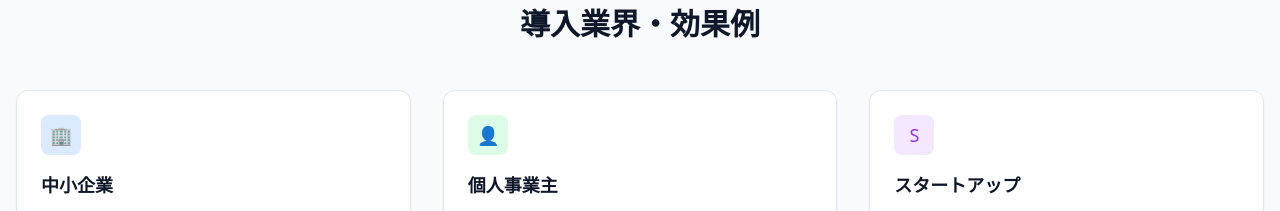
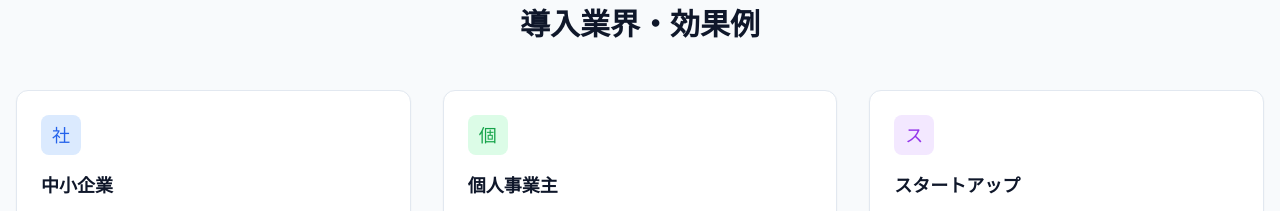
Before and after one commit to tech-forward/corporate-website, a Next.js app: page /case-studies in a window 1280 px wide. Shown: the part 1720-1931 px from the top of the page. Built offline with nearby package versions, Linux system fonts and the light colour scheme.

Commit message:
feat: add case studies page with initial layout and routing

```diff
--- a/app/case-studies/page.tsx
+++ b/app/case-studies/page.tsx
@@ -120,7 +120,7 @@ export default function CaseStudiesPage() {
             <div className="grid md:grid-cols-2 lg:grid-cols-3 gap-8">
               <div className="bg-white p-6 rounded-xl shadow-sm border border-slate-200">
                 <div className="w-10 h-10 bg-blue-100 rounded-lg flex items-center justify-center mb-4">
-                  <span className="text-blue-600 text-lg">🏢</span>
+                  <span className="text-blue-600 text-lg">社</span>
                 </div>
                 <h3 className="text-lg font-semibold text-slate-900 mb-3">中小企業</h3>
                 <ul className="text-slate-600 text-sm space-y-1">
@@ -132,7 +132,7 @@ export default function CaseStudiesPage() {
               </div>
               <div className="bg-white p-6 rounded-xl shadow-sm border border-slate-200">
                 <div className="w-10 h-10 bg-green-100 rounded-lg flex items-center justify-center mb-4">
-                  <span className="text-green-600 text-lg">👤</span>
+                  <span className="text-green-600 text-lg">個</span>
                 </div>
                 <h3 className="text-lg font-semibold text-slate-900 mb-3">個人事業主</h3>
                 <ul className="text-slate-600 text-sm space-y-1">
@@ -144,7 +144,7 @@ export default function CaseStudiesPage() {
               </div>
               <div className="bg-white p-6 rounded-xl shadow-sm border border-slate-200">
                 <div className="w-10 h-10 bg-purple-100 rounded-lg flex items-center justify-center mb-4">
-                  <span className="text-purple-600 text-lg">S</span>
+                  <span className="text-purple-600 text-lg">ス</span>
                 </div>
                 <h3 className="text-lg font-semibold text-slate-900 mb-3">スタートアップ</h3>
                 <ul className="text-slate-600 text-sm space-y-1">
```
